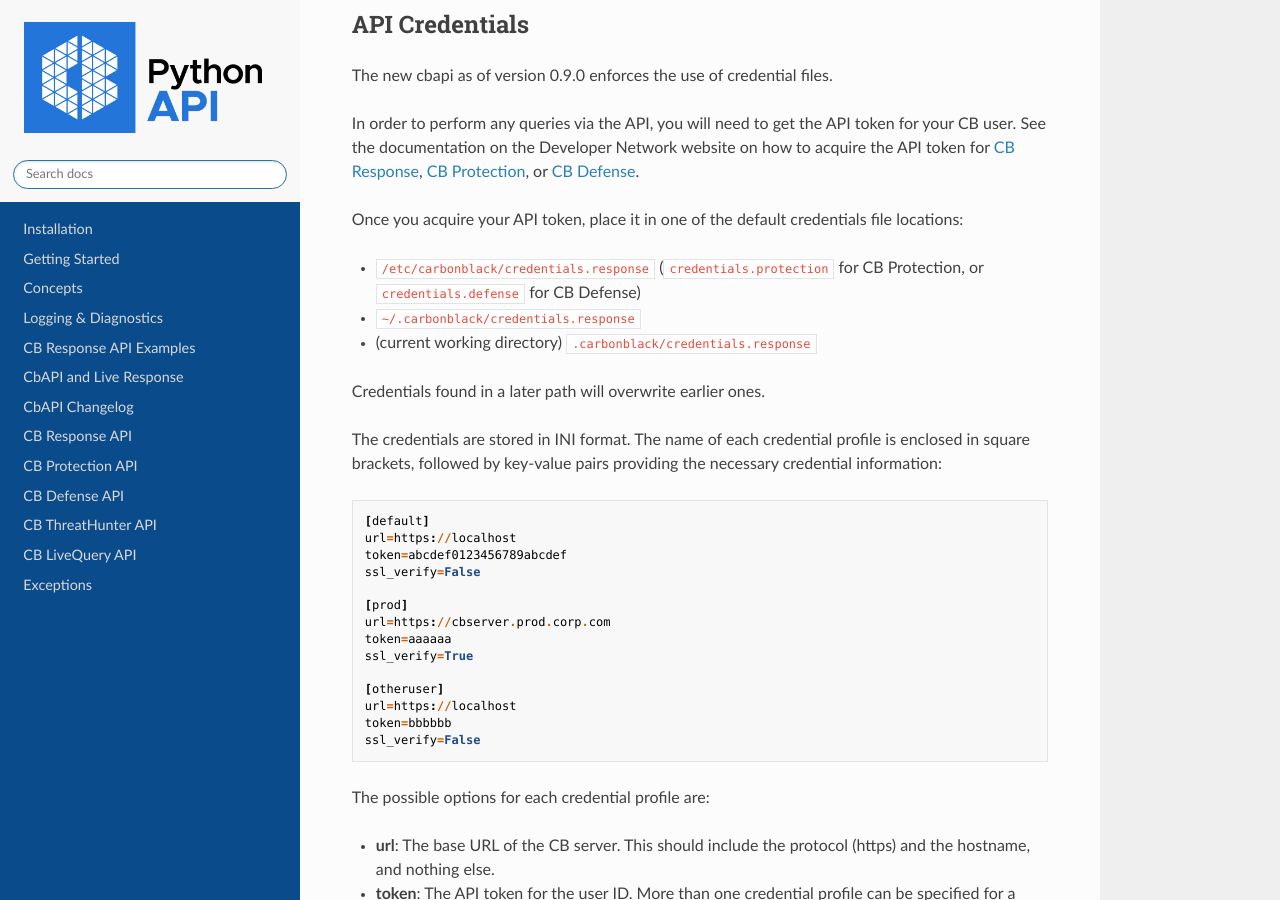
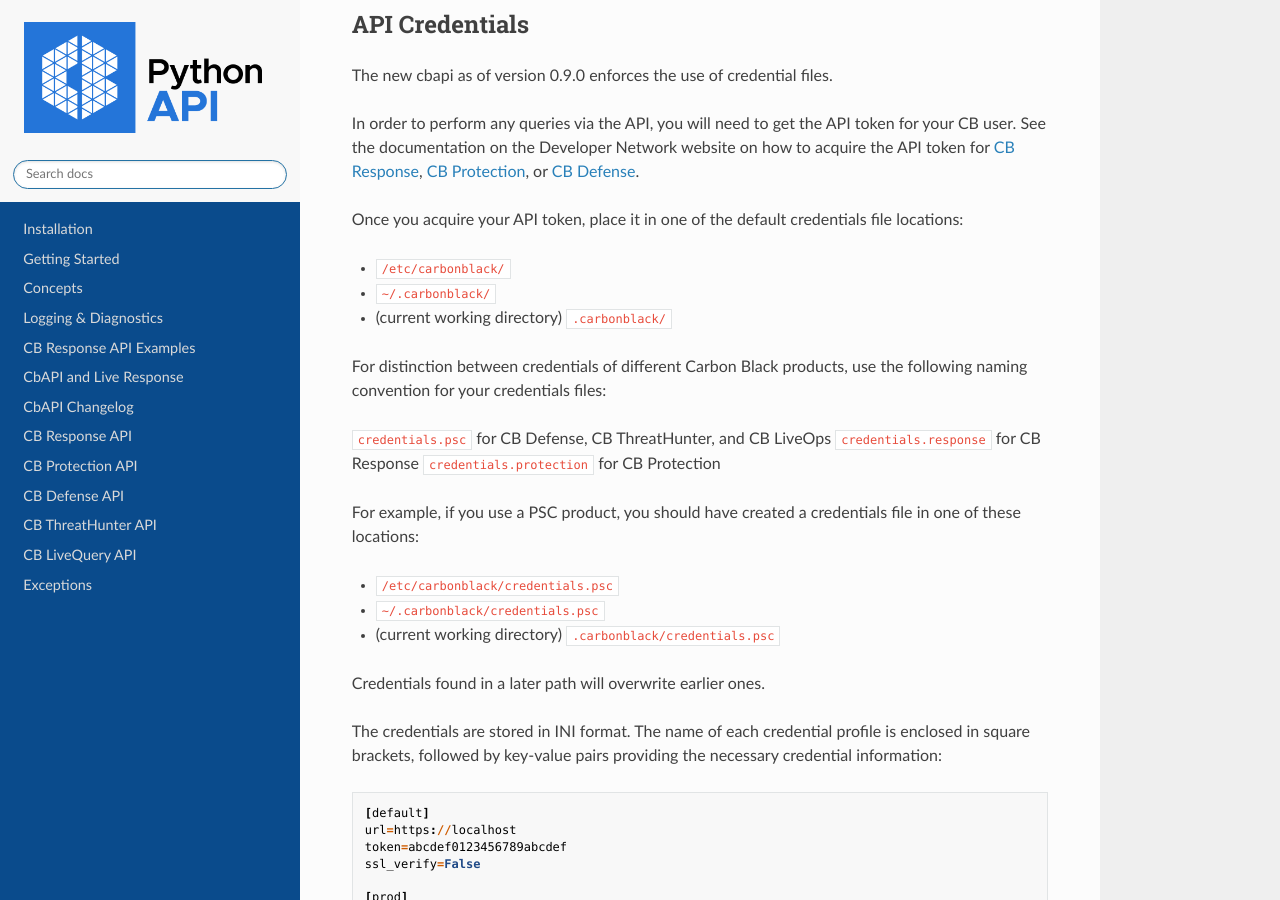
Before and after one commit to carbonblack/cbapi-python, a Sphinx documentation site: the page built from docs/index.rst, in a window 1280 px wide and 900 px high, scrolled down 2450 px. Built offline with Sphinx 7.4.7 and the Read the Docs theme 2.0.0, drawn with Linux system fonts in a browser that asks for light colours.

Commit message:
update crednetials naming convention for PSC products

```diff
--- a/docs/index.rst
+++ b/docs/index.rst
@@ -127,9 +127,21 @@
 
 Once you acquire your API token, place it in one of the default credentials file locations:
 
-* ``/etc/carbonblack/credentials.response`` (``credentials.protection`` for CB Protection, or ``credentials.defense`` for CB Defense)
-* ``~/.carbonblack/credentials.response``
-* (current working directory) ``.carbonblack/credentials.response``
+* ``/etc/carbonblack/``
+* ``~/.carbonblack/``
+* (current working directory) ``.carbonblack/``
+
+For distinction between credentials of different Carbon Black products, use the following naming convention for your credentials files:
+
+``credentials.psc`` for CB Defense, CB ThreatHunter, and CB LiveOps
+``credentials.response`` for CB Response
+``credentials.protection`` for CB Protection
+
+For example, if you use a PSC product, you should have created a credentials file in one of these locations:
+
+* ``/etc/carbonblack/credentials.psc``
+* ``~/.carbonblack/credentials.psc``
+* (current working directory) ``.carbonblack/credentials.psc``
 
 Credentials found in a later path will overwrite earlier ones.
 
```
